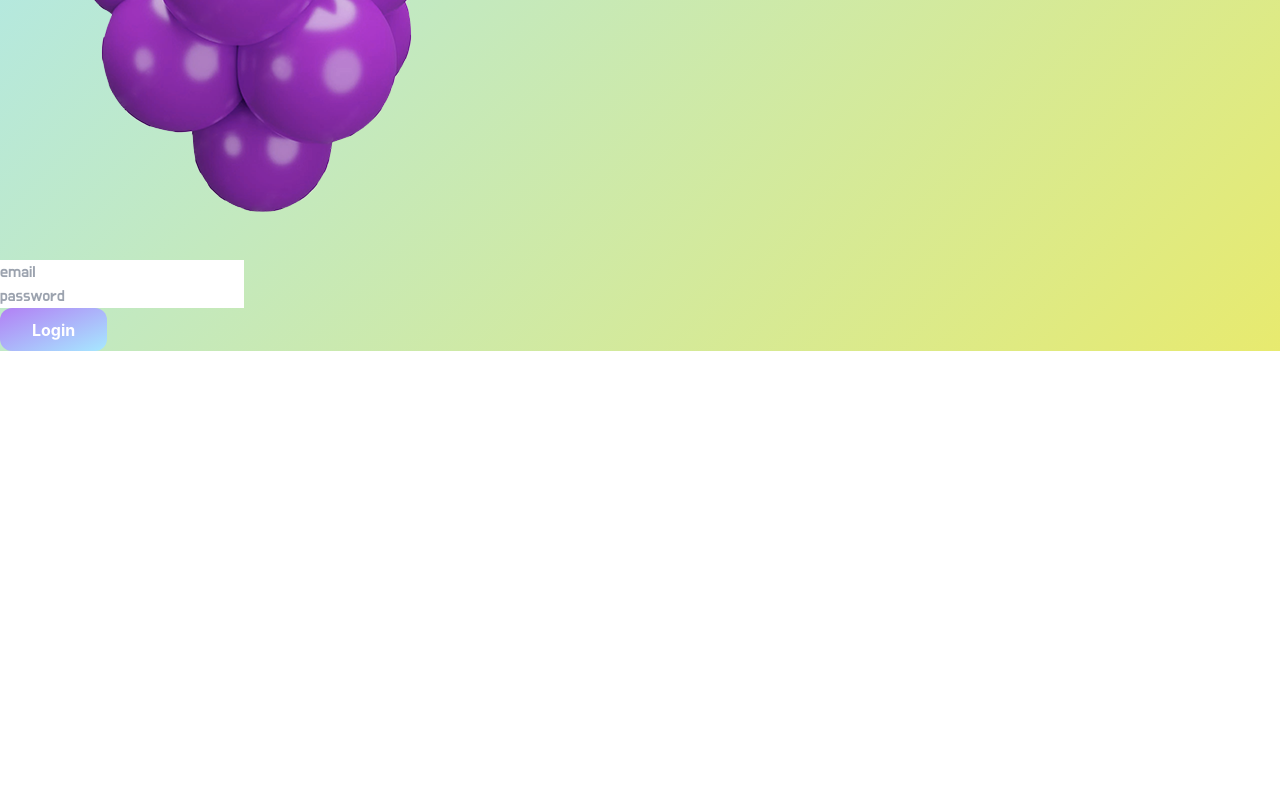
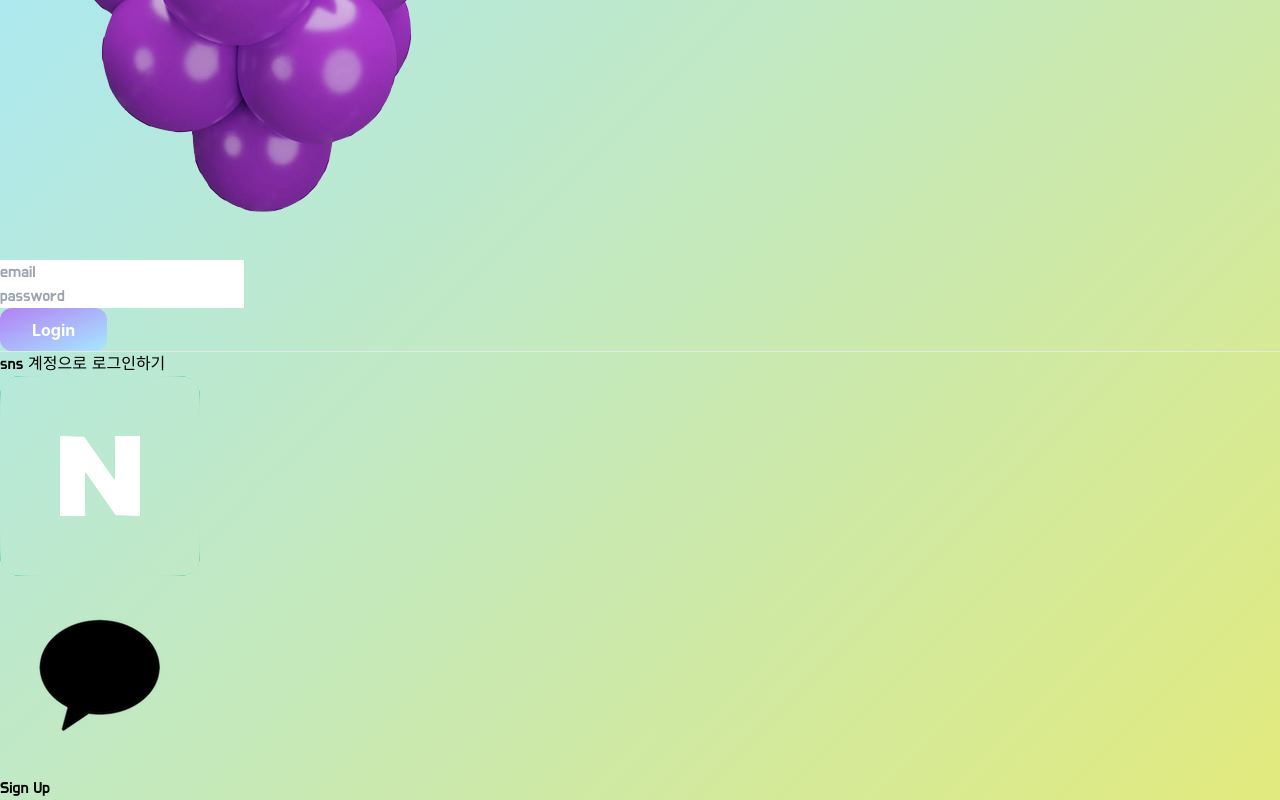
Before and after one commit to sojinjang/podo-log, a React (Create React App) app in the folder client/: page / in a window 1280 px wide. Shown: the part 288-1088 px from the top of the page. Before the commit the page ends 800 px from the top, so only its background shows below. Built offline with nearby package versions, Linux system fonts and the light colour scheme.

Commit message:
[#23] :lipstick: style: 홈화면 로그인 섹션 컴포넌트 조립, 배치

```diff
--- a/client/src/pages/Home.tsx
+++ b/client/src/pages/Home.tsx
@@ -1,17 +1,28 @@
 import React from "react";
+import tw from "tailwind-styled-components";
 
 import { DefaultBackground } from "src/components/common/Backgrounds";
 import "src/components/common/Backgrounds.css";
 import { Greeting } from "src/components/home/Greeting";
 import { GrapeIcon } from "src/components/home/GrapeIcon";
 import EmailLoginContainer from "../components/home/EmailLoginContainer";
+import SNSLoginContainer from "../components/home/SNSLoginContainer";
+import SignUpButton from "src/components/home/SignUpButton";
 
+const LoginSection = tw.div`
+backdrop-blur-3xl border-4 bg-slate-50/5 border-slate-50/80 rounded-xl
+w-[80%] py-[2vh] mt-[2vh] min-[390px]:mt-[6vh] mx-auto
+`;
 const Home = () => {
   return (
     <DefaultBackground className="animated-gradient">
       <Greeting />
       <GrapeIcon />
-      <EmailLoginContainer />
+      <LoginSection>
+        <EmailLoginContainer />
+        <SNSLoginContainer />
+        <SignUpButton />
+      </LoginSection>
     </DefaultBackground>
   );
 };
```
